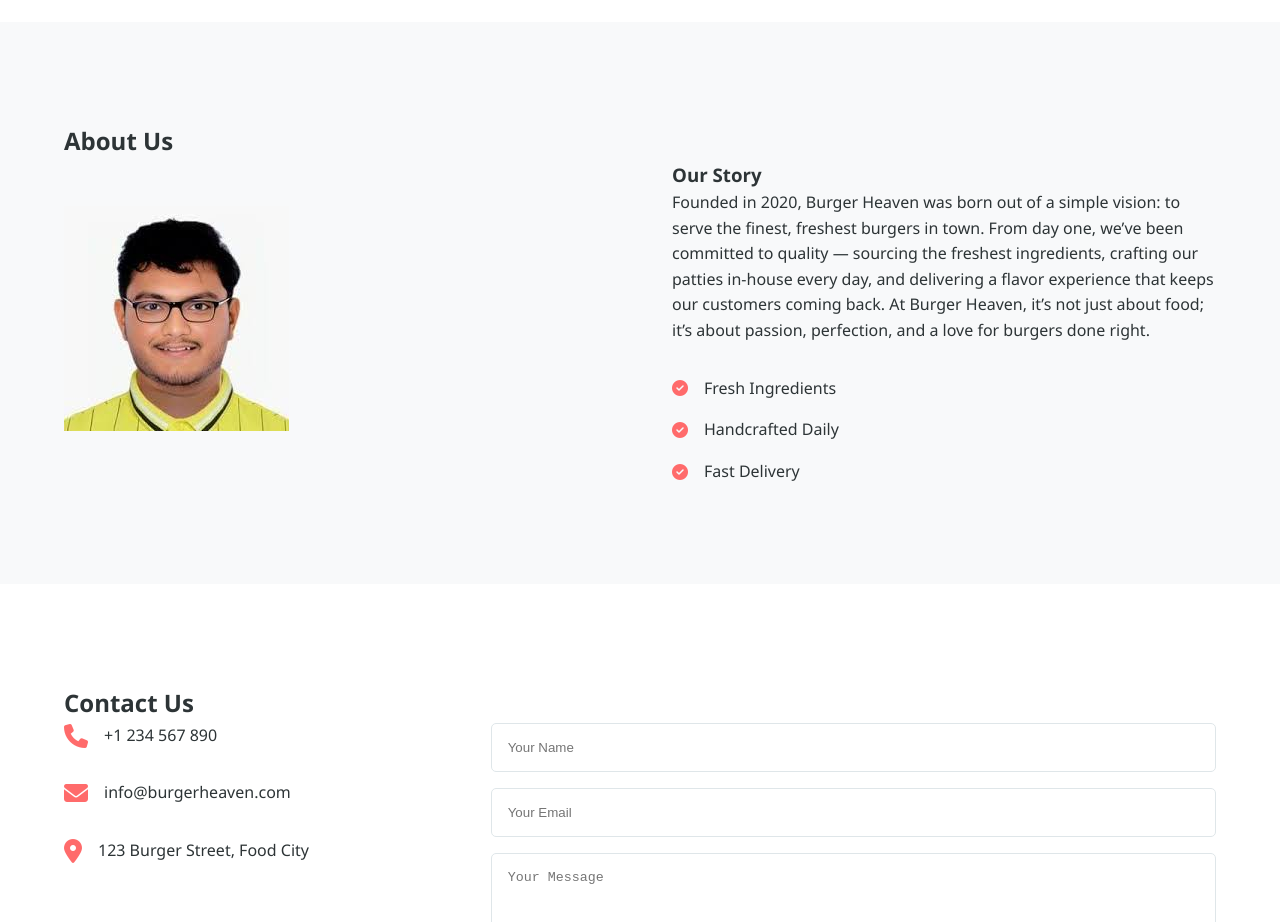
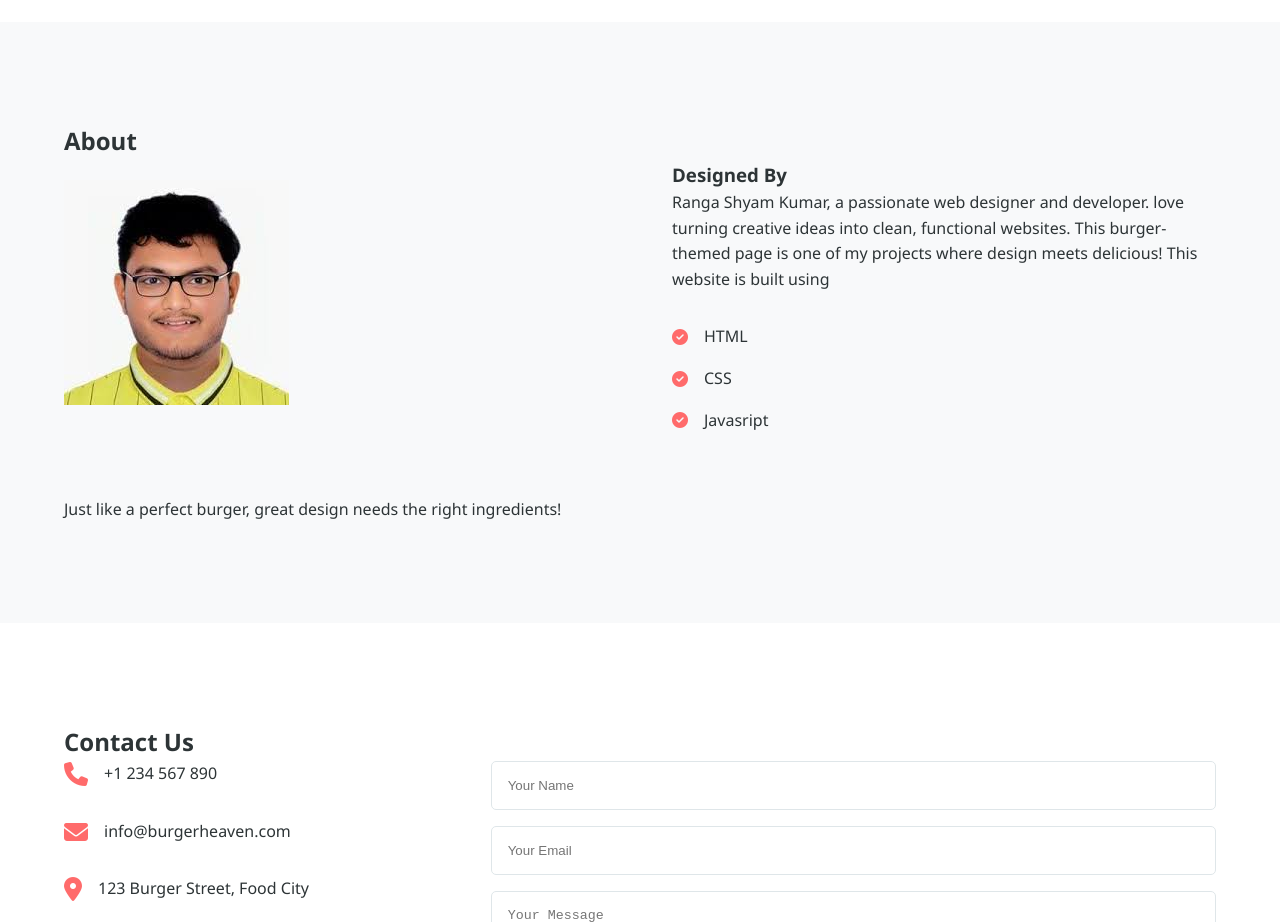
Before and after one commit to shyam-kumar-dev/Burger, a plain HTML site: page index.html in a window 1280 px wide. Shown: the part 2700-3622 px from the top of the page. Drawn offline with Linux system fonts and the light colour scheme.

Commit message:
About changed

```diff
--- a/index.html
+++ b/index.html
@@ -107,29 +107,30 @@
     </section>
 
     <section id="about" class="about">
-        <h2>About Us</h2>
+        <h2>About </h2>
         <div class="about-content">
             <div class="about-image">
                 <img src="shyam.jpeg" alt="Restaurant">
             </div>
             <div class="about-text">
-                <h3>Our Story</h3>
-                <p>Founded in 2020, Burger Heaven was born out of a simple vision: to serve the finest, freshest burgers in town. From day one, we’ve been committed to quality — sourcing the freshest ingredients, crafting our patties in-house every day, and delivering a flavor experience that keeps our customers coming back. At Burger Heaven, it’s not just about food; it’s about passion, perfection, and a love for burgers done right.</p>
+                <h3>Designed By</h3>
+                <p> Ranga Shyam Kumar, a passionate web designer and developer. love turning creative ideas into clean, functional websites. This burger-themed page is one of my projects where design meets delicious! This website is built using</p>
                 <div class="features">
                     <div class="feature">
                         <i class="fas fa-check-circle"></i>
-                        <span>Fresh Ingredients</span>
+                        <span>HTML</span>
                     </div>
                     <div class="feature">
                         <i class="fas fa-check-circle"></i>
-                        <span>Handcrafted Daily</span>
+                        <span>CSS</span>
                     </div>
                     <div class="feature">
                         <i class="fas fa-check-circle"></i>
-                        <span>Fast Delivery</span>
+                        <span>Javasript</span>
                     </div>
                 </div>
             </div>
+            <p>Just like a perfect burger, great design needs the right ingredients!</p>
         </div>
     </section>
 
```
